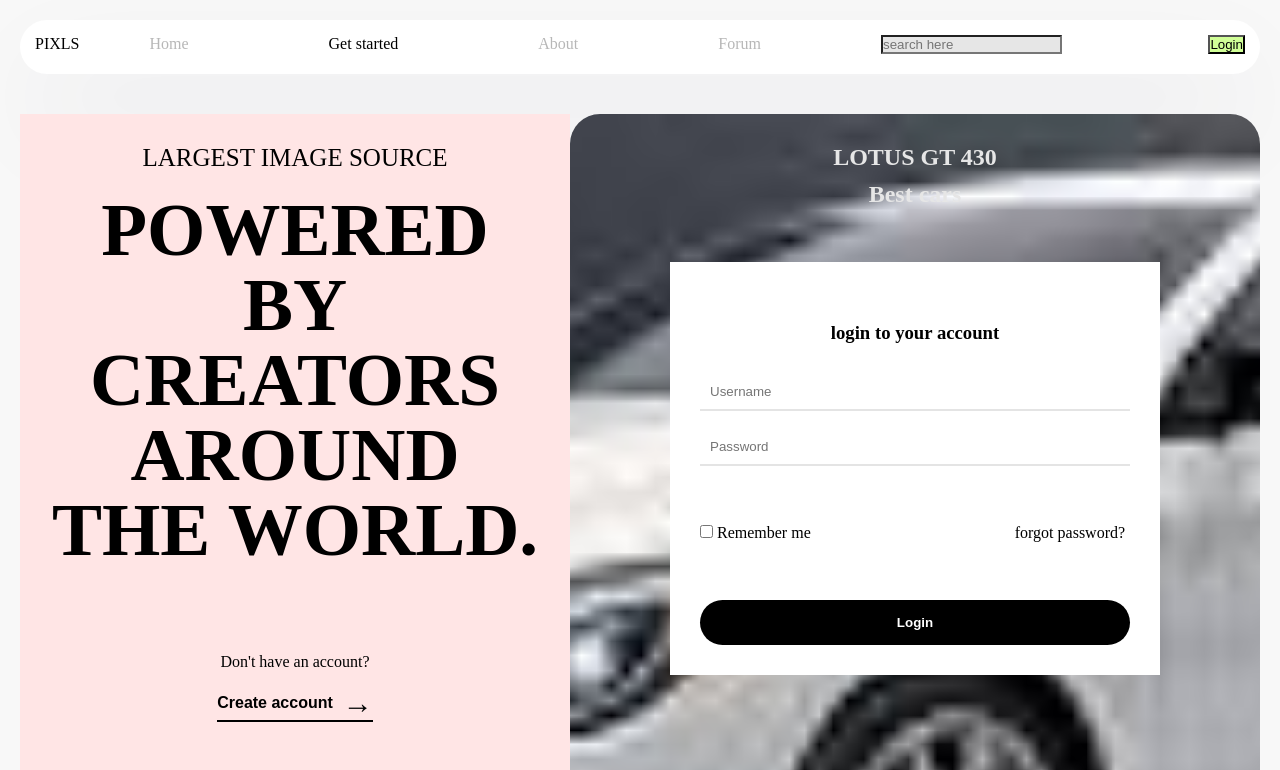
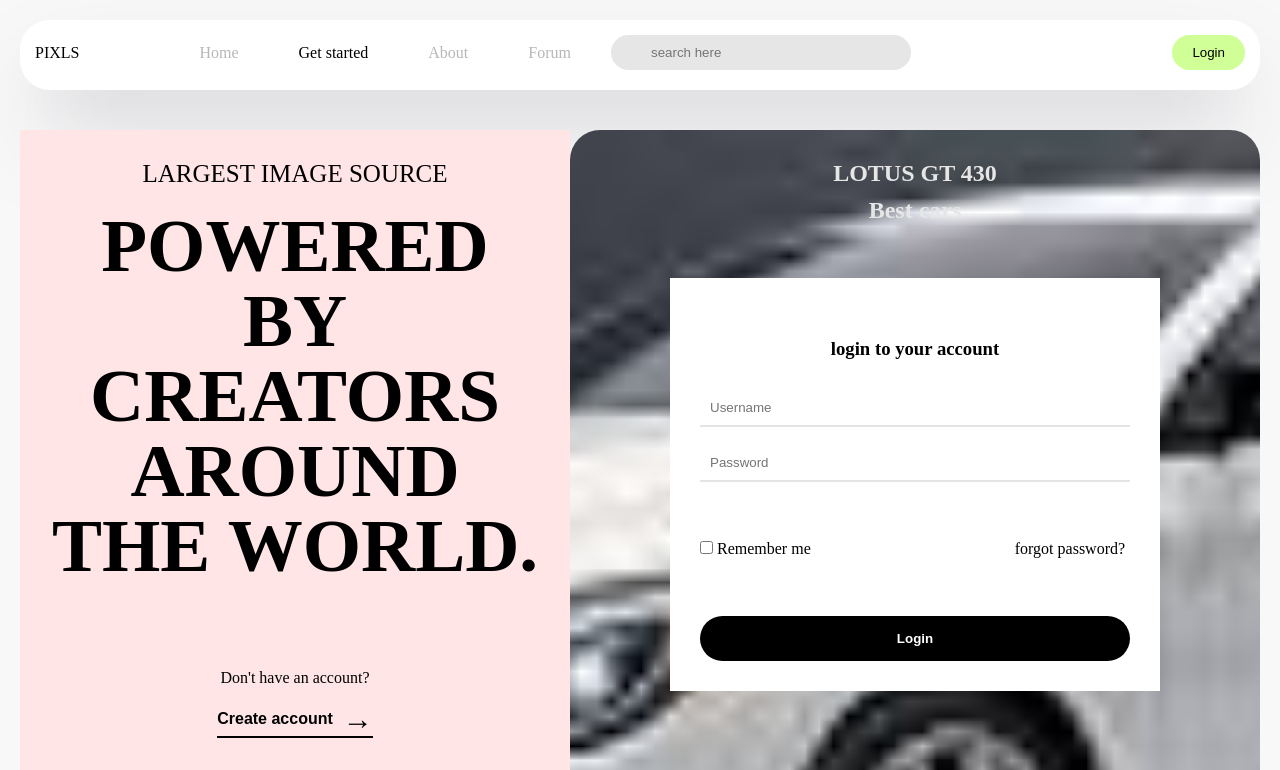
Before and after one commit to Olimatou123/PIXLSMEDIA, a plain HTML site: page Index.html in a window 1280 px wide. Shown: the top 770 px of the page. Drawn offline with Linux system fonts and the light colour scheme.

Commit message:
third commit

```diff
--- a/Index.html
+++ b/Index.html
@@ -16,10 +16,10 @@
           <!--nav links & search input-->
 
           <ul>
-            <li><a href="a">Home</a></li>
-            <li><a href="a" class="active">Get started</a></li>
-            <li><a href="a">About</a></li>
-            <li><a href="a">Forum</a></li>
+            <li><a href="#">Home</a></li>
+            <li><a href="#" class="active">Get started</a></li>
+            <li><a href="#">About</a></li>
+            <li><a href="#">Forum</a></li>
             <li><input type="text" placeholder="search here" /></li>
           </ul>
         </div>
--- a/Style.css
+++ b/Style.css
@@ -7,11 +7,15 @@ main {
   background-color: #f8f8f8;
   height: 100vh;
   padding: 20px;
+
 }
 li {
-  list-style-type: none;
+  list-style: none;
 }
 .nav-left a {
+  display: flex;
+  align-items: center;
+  justify-content: center;
   text-decoration: none;
   color: #b7b7b7;
   margin-right: 20px;
@@ -30,21 +34,34 @@ nav {
   box-shadow: rgba(50, 50, 93, 0.25) 0px 50px 100px -20px,
     rgba(0, 0, 0, 0.3) 0px 30px 60px -30px;
 }
-nav .nav-left {
+.nav-left {
   display: flex;
-  gap: 50px;
+  gap: 100px;
+  align-items: center;
 }
 .nav-left ul {
   display: flex;
-  gap: 100px;
+  gap: 20px;
+  justify-content: center;
+  align-items: center;
+}
+ul li {
+  display: flex;
+  flex-direction: column;
 }
 ul li input {
   background-color: #e6e6e6;
-
+  border: none;
+  padding: 10px 10px;
+  border-radius: 100px;
+  width: 300px;
+  padding-left: 40px;
 }
-
 .btn-wrapper button {
   background-color: #d1ff97;
+  border: none;
+  border-radius: 30px;
+  padding: 10px 20px;
 }
 .create-account-wrapper .arrow {
   color: black;
```
